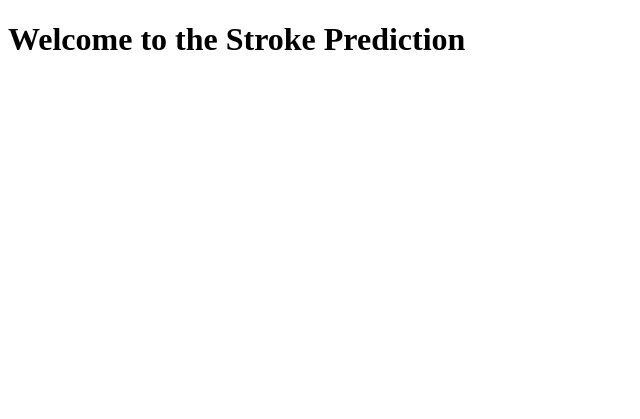
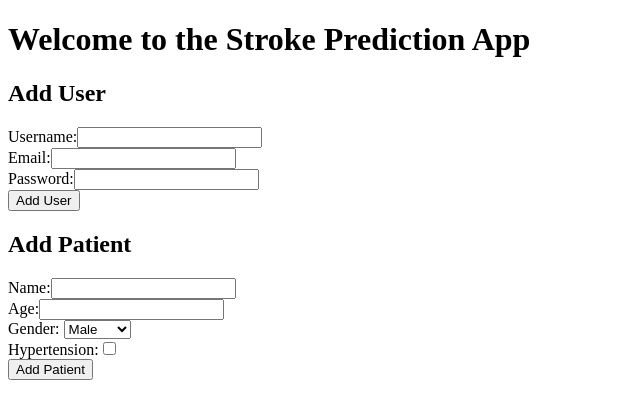
Before and after one commit to CS-LTU/com7033-assignment-zeea1ien, a Flask app: page / in a window 1280 px wide. Shown: the top 419 px of the page, without its empty margins (0-640 px from the left). Run offline with Flask 3, Linux system fonts and the light colour scheme.

```diff
--- a/app.py
+++ b/app.py
@@ -1,10 +1,72 @@
 from flask import Flask, render_template, request
+from flask_sqlalchemy import SQLAlchemy
+import os
 
 app = Flask(__name__)
 
+# Configure SQLite database
+basedir = os.path.abspath(os.path.dirname(__file__))
+app.config['SQLALCHEMY_DATABASE_URI'] = 'sqlite:///' + os.path.join(basedir, 'data.db')
+app.config['SQLALCHEMY_TRACK_MODIFICATIONS'] = False
+
+# Initialise the database
+db = SQLAlchemy(app)
+
+# Table 1: User - for user registration
+class User(db.Model):
+    __tablename__ = 'users'
+    id = db.Column(db.Integer, primary_key=True)
+    username = db.Column(db.String(50), unique=True, nullable=False)
+    email = db.Column(db.String(120), unique=True, nullable=False)
+    password = db.Column(db.String(128), nullable=False)  # Password should ideally be hashed
+
+    def __repr__(self):
+        return f"<User {self.username}>"
+
+# Table 2: Patient - for patient medical data
+class Patient(db.Model):
+    __tablename__ = 'patients'
+    id = db.Column(db.Integer, primary_key=True)
+    name = db.Column(db.String(100), nullable=False)
+    age = db.Column(db.Integer, nullable=False)
+    gender = db.Column(db.String(10), nullable=False)
+    hypertension = db.Column(db.Boolean, default=False)
+
+    def __repr__(self):
+        return f"<Patient {self.name}>"
+
+# Route for the homepage
 @app.route('/')
 def home():
     return render_template('home.html')
 
+# Route to add a new user
+@app.route('/add_user', methods=['POST'])
+def add_user():
+    username = request.form['username']
+    email = request.form['email']
+    password = request.form['password']  # Password should be hashed for security
+
+    new_user = User(username=username, email=email, password=password)
+    db.session.add(new_user)
+    db.session.commit()
+
+    return 'User added successfully!'
+
+# Route to add a new patient
+@app.route('/add_patient', methods=['POST'])
+def add_patient():
+    name = request.form['name']
+    age = request.form['age']
+    gender = request.form['gender']
+    hypertension = bool(request.form.get('hypertension', False))
+
+    new_patient = Patient(name=name, age=age, gender=gender, hypertension=hypertension)
+    db.session.add(new_patient)
+    db.session.commit()
+
+    return 'Patient added successfully!'
+
 if __name__ == '__main__':
+    db.create_all()  # Create tables if they don't exist
     app.run(debug=True)
--- a/templates/home.html
+++ b/templates/home.html
@@ -3,10 +3,33 @@
 <head>
     <meta charset="UTF-8">
     <meta name="viewport" content="width=device-width, initial-scale=1.0">
-    <title>Stroke Prediction</title>
-    <link rel="stylesheet" href="{{ url_for('static', filename='style.css') }}">
+    <title>Stroke Prediction App</title>
 </head>
 <body>
-    <h1>Welcome to the Stroke Prediction </h1>
+    <h1>Welcome to the Stroke Prediction App</h1>
+
+    <!-- Form to add a new user -->
+    <h2>Add User</h2>
+    <form action="/add_user" method="post">
+        <label>Username:</label><input type="text" name="username" required><br>
+        <label>Email:</label><input type="email" name="email" required><br>
+        <label>Password:</label><input type="password" name="password" required><br>
+        <button type="submit">Add User</button>
+    </form>
+
+    <!-- Form to add a new patient -->
+    <h2>Add Patient</h2>
+    <form action="/add_patient" method="post">
+        <label>Name:</label><input type="text" name="name" required><br>
+        <label>Age:</label><input type="number" name="age" required><br>
+        <label>Gender:</label>
+        <select name="gender" required>
+            <option value="Male">Male</option>
+            <option value="Female">Female</option>
+            <option value="Other">Other</option>
+        </select><br>
+        <label>Hypertension:</label><input type="checkbox" name="hypertension"><br>
+        <button type="submit">Add Patient</button>
+    </form>
 </body>
 </html>
```
